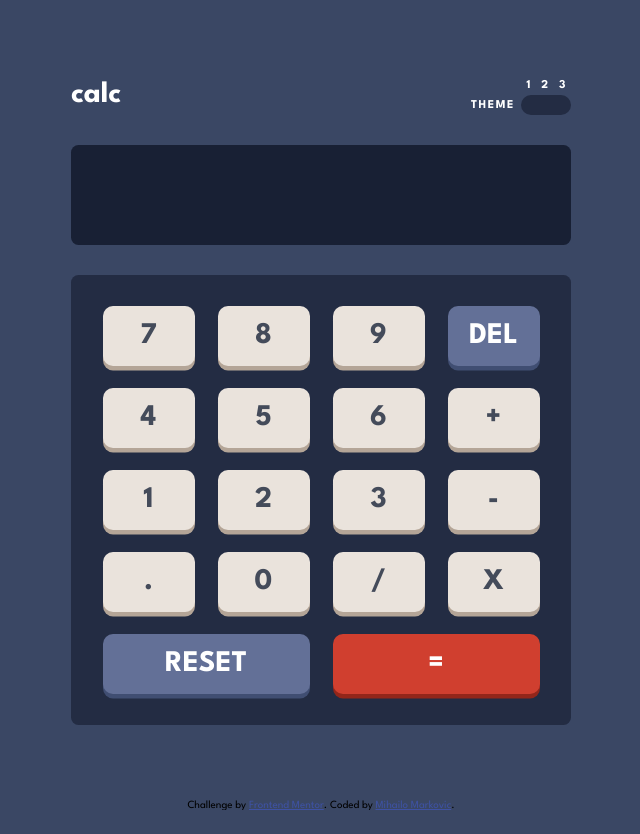
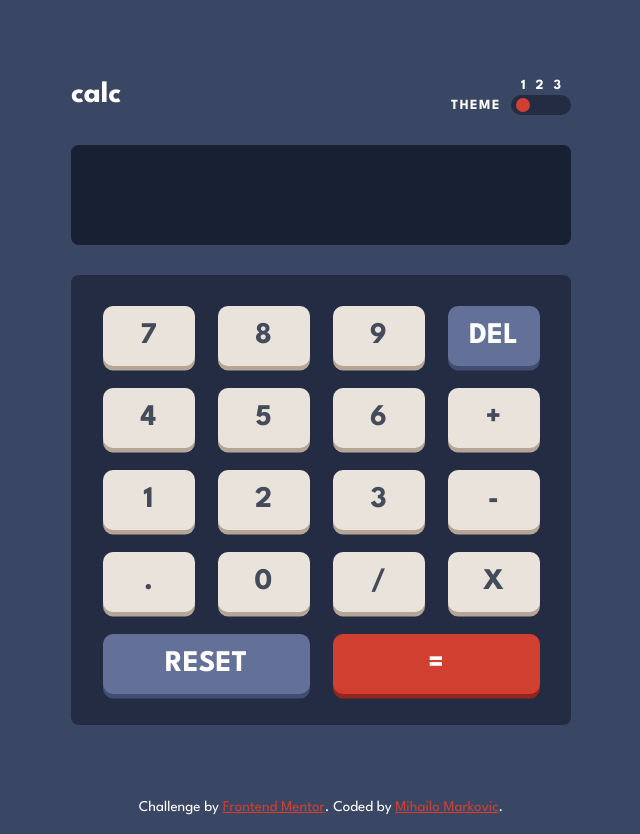
Before and after one commit to mihailomarkovic/calculator-app, a plain HTML site: page index.html in a window 1280 px wide. Shown: the whole page, without its empty margins (319-959 px from the left). Before the commit the page ends 810 px from the top, so only its background shows below. Drawn offline with Linux system fonts and the light colour scheme; a web font is replaced by a local one.

Commit message:
Apply theme slider button

```diff
--- a/style.css
+++ b/style.css
@@ -133,7 +133,7 @@ body {
 
 .header .text,
 .theme__options {
-  font-size: 1.2rem;
+  font-size: 1.4rem;
   font-weight: 700;
 }
 
@@ -143,18 +143,32 @@ body {
 
 .theme__options {
   display: flex;
-  justify-content: space-around;
+  justify-content: center;
   align-items: center;
   list-style: none;
   grid-column: 2;
+  gap: 1rem;
 }
 
 .theme__slider {
   background-color: var(--very-dark-blue);
   content: "";
-  width: 5rem;
+  width: 6rem;
   height: 2rem;
   border-radius: 100px;
+  position: relative;
+}
+
+.theme__slider::after {
+  position: absolute;
+  content: "";
+  width: 1.4rem;
+  height: 1.4rem;
+  top: 50%;
+  left: 9%;
+  border-radius: 100px;
+  background-color: var(--key-red);
+  transform: translate(0, -50%);
 }
 
 /* BODY */
@@ -242,9 +256,11 @@ input[type="number"] {
 }
 
 .attribution {
-  font-size: 1.1rem;
+  font-size: 1.5rem;
   text-align: center;
+  color: var(--text-white);
+  margin-bottom: 2rem;
 }
 .attribution a {
-  color: hsl(228, 45%, 44%);
+  color: var(--key-red);
 }
```
